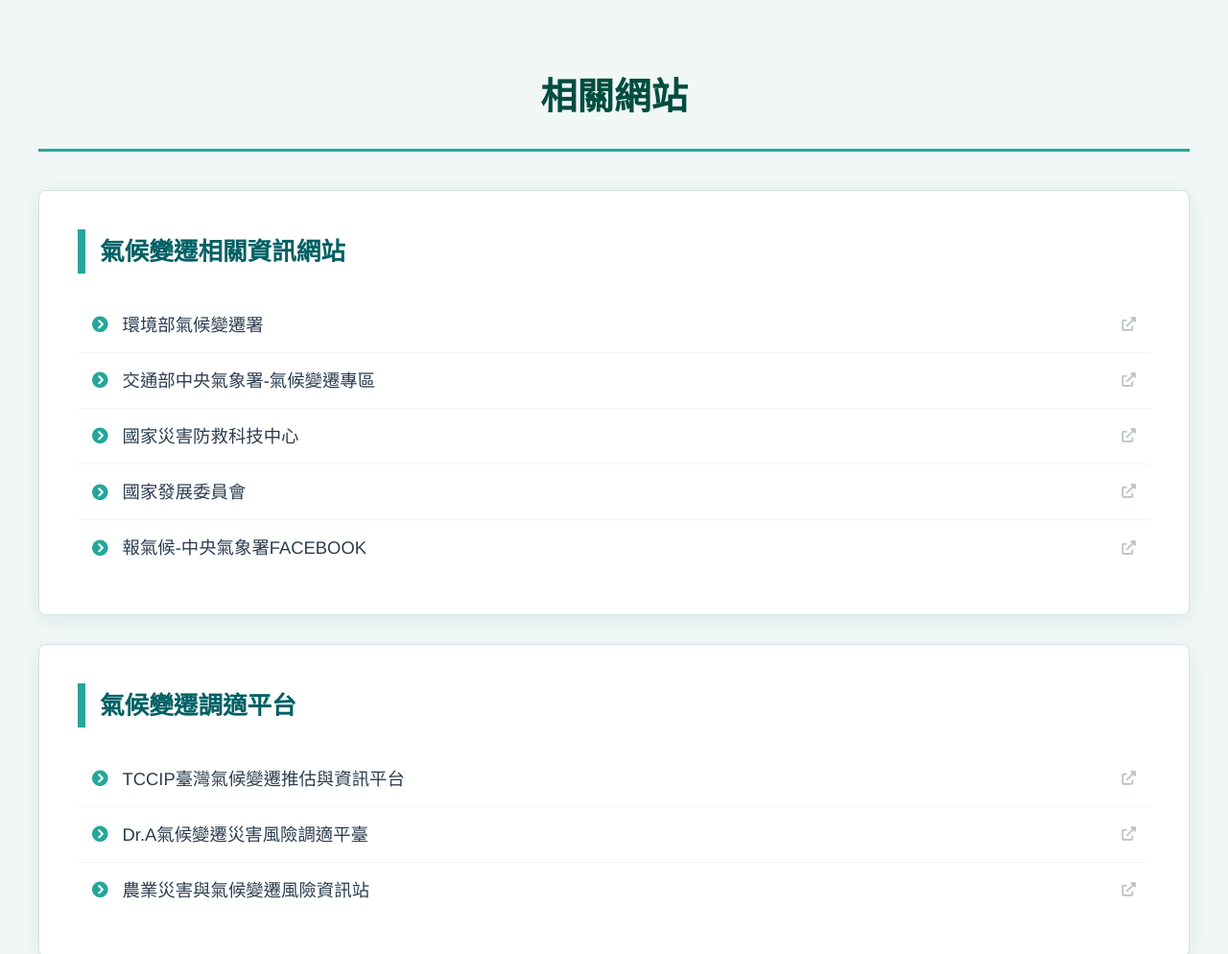
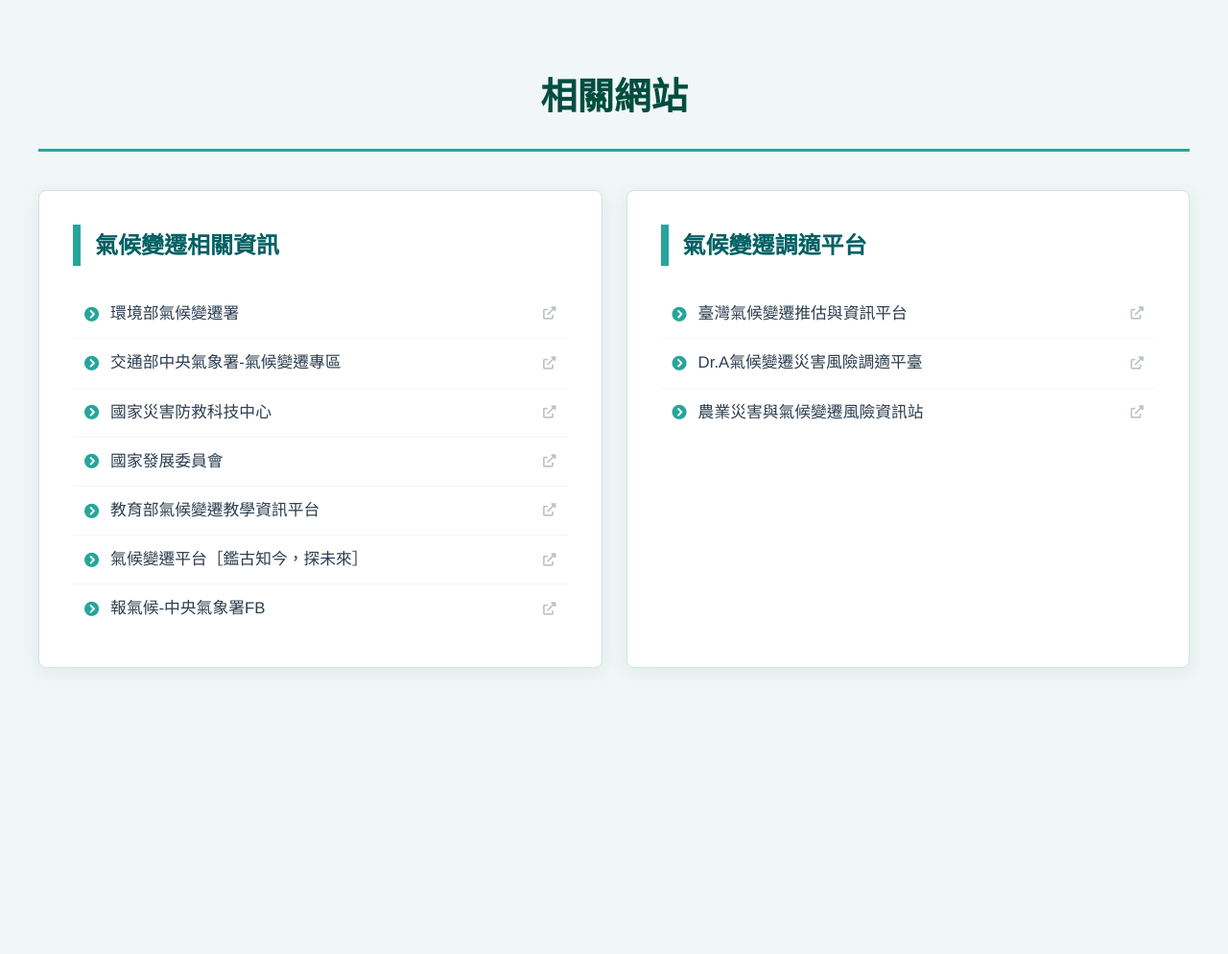
Before and after one commit to a998912137/climate-sitelink, a plain HTML site: page index.html in a window 1280 px wide. Shown: the top 994 px of the page at 96% size. After the commit the page ends 800 px from the top, so only its background shows below. Drawn offline with Linux system fonts and the light colour scheme.

Commit message:
Update index.html

```diff
--- a/index.html
+++ b/index.html
@@ -10,7 +10,6 @@
     <style>
         body {
             font-family: "Helvetica Neue", Helvetica, Arial, "Microsoft JhengHei", sans-serif;
-            /* 網頁背景底色 (淺湖水綠) */
             background-color: #f0f7f6;
             padding: 40px 20px;
             line-height: 1.8;
@@ -19,13 +18,11 @@
         }
 
         .container {
-            /* 網頁介面總寬度 (1200px) */
             max-width: 1200px;
             margin: auto;
         }
 
         h1 {
-            /* 大標題：相關網站 */
             color: #004d40;
             text-align: center;
             font-size: 2.4rem;
@@ -39,26 +36,35 @@
             margin-bottom: 40px;
         }
 
+        /* --- 【修改位置】左右排列的核心設定 --- */
+        .flex-row {
+            display: flex;
+            gap: 25px; /* 兩個白框之間的間距 */
+            align-items: stretch; /* 讓兩個框高度自動對齊 */
+            flex-wrap: wrap; /* 在小螢幕時自動換回上下排列 */
+        }
+
         .card {
             background: #ffffff;
             border-radius: 8px;
-            padding: 40px;
+            padding: 35px;
             box-shadow: 0 4px 20px rgba(0, 77, 64, 0.08);
             border: 1px solid #d1e4e2;
-            margin-bottom: 30px; /* 卡片之間的間距 */
+            /* 【修改位置】讓兩個框各佔約一半寬度 */
+            flex: 1;
+            min-width: 450px; /* 當視窗小於此寬度時會自動換行 */
         }
 
         .link-title {
             color: #006064;
             font-weight: 800;
-            font-size: 1.6em;
+            font-size: 1.5em;
             border-left: 8px solid #26a69a;
             padding-left: 15px;
             margin-bottom: 25px;
             display: block;
         }
 
-        /* 連結清單樣式設定 */
         .link-list {
             list-style: none;
             padding: 0;
@@ -66,41 +72,31 @@
         }
 
         .link-item {
-            padding: 12px 15px;
+            padding: 10px 12px;
             border-bottom: 1px solid #f0f7f6;
             transition: 0.2s;
-            display: flex;
-            align-items: center;
         }
 
         .link-item:last-child {
             border-bottom: none;
         }
 
-        .link-item:hover {
-            background-color: #f9fdfc;
-        }
-
-        /* 連結文字樣式 */
         .link-item a {
             color: #2c3e50;
             text-decoration: none;
-            font-size: 1.15em;
+            font-size: 1.05em;
             display: flex;
             align-items: center;
-            width: 100%;
         }
 
-        /* 連結前面的圓點圖示 */
         .link-item a i.fa-circle-chevron-right {
             color: #26a69a;
-            margin-right: 15px;
+            margin-right: 12px;
             font-size: 0.9em;
         }
 
-        /* 連結後面的外部連結圖示 */
         .link-item a i.fa-external-link-alt {
-            margin-left: auto; /* 將小圖示推至最右邊 */
+            margin-left: auto;
             color: #bdc3c7;
             font-size: 0.8em;
         }
@@ -110,15 +106,10 @@
             font-weight: bold;
         }
 
-        .link-item a:hover i.fa-external-link-alt {
-            color: #26a69a;
-        }
-
         /* 手機版排版微調 */
         @media (max-width: 768px) {
+            .card { min-width: 100%; }
             h1 { font-size: 1.8rem; }
-            .card { padding: 25px; }
-            .link-title { font-size: 1.3em; }
         }
     </style>
 </head>
@@ -127,8 +118,10 @@
         <h1>相關網站</h1>
         <div class="header-underline"></div>
 
+        <div class="flex-row">
+
             <div class="card">
-            <span class="link-title">氣候變遷相關資訊網站</span>
+                <span class="link-title">氣候變遷相關資訊</span>
                 <ul class="link-list">
                     <li class="link-item">
                         <a href="https://www.cca.gov.tw/" target="_blank">
@@ -151,8 +144,18 @@
                         </a>
                     </li>
                     <li class="link-item">
+                        <a href="https://climatechange.moe.edu.tw/" target="_blank">
+                            <i class="fas fa-circle-chevron-right"></i> 教育部氣候變遷教學資訊平台 <i class="fas fa-external-link-alt"></i>
+                        </a>
+                    </li>
+                    <li class="link-item">
+                        <a href="https://eocdss.ncdr.nat.gov.tw/web/cc" target="_blank">
+                            <i class="fas fa-circle-chevron-right"></i> 氣候變遷平台［鑑古知今，探未來］ <i class="fas fa-external-link-alt"></i>
+                        </a>
+                    </li>
+                    <li class="link-item">
                         <a href="https://www.facebook.com/climate.taiwan" target="_blank">
-                        <i class="fas fa-circle-chevron-right"></i> 報氣候-中央氣象署FACEBOOK <i class="fas fa-external-link-alt"></i>
+                            <i class="fas fa-circle-chevron-right"></i> 報氣候-中央氣象署FB <i class="fas fa-external-link-alt"></i>
                         </a>
                     </li>
                 </ul>
@@ -163,7 +166,7 @@
                 <ul class="link-list">
                     <li class="link-item">
                         <a href="https://tccip.ncdr.nat.gov.tw/index.aspx" target="_blank">
-                        <i class="fas fa-circle-chevron-right"></i> TCCIP臺灣氣候變遷推估與資訊平台 <i class="fas fa-external-link-alt"></i>
+                            <i class="fas fa-circle-chevron-right"></i> 臺灣氣候變遷推估與資訊平台 <i class="fas fa-external-link-alt"></i>
                         </a>
                     </li>
                     <li class="link-item">
@@ -178,6 +181,7 @@
                     </li>
                 </ul>
             </div>
-    </div>
+
+        </div> </div>
 </body>
 </html>
```
Lines whose indentation alone changed are shown as unchanged.
